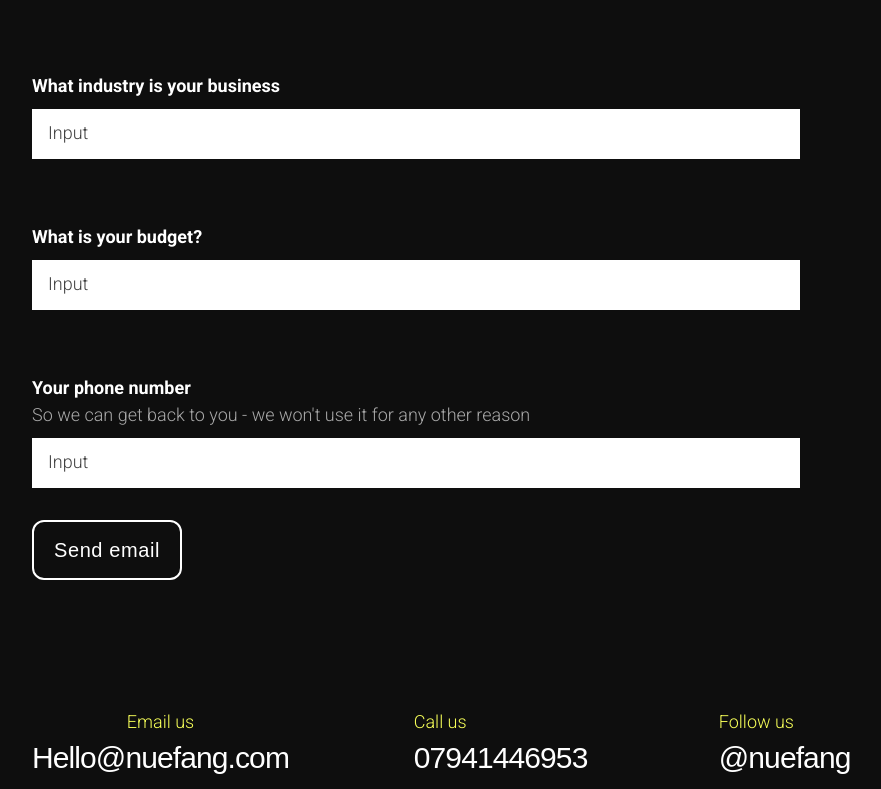
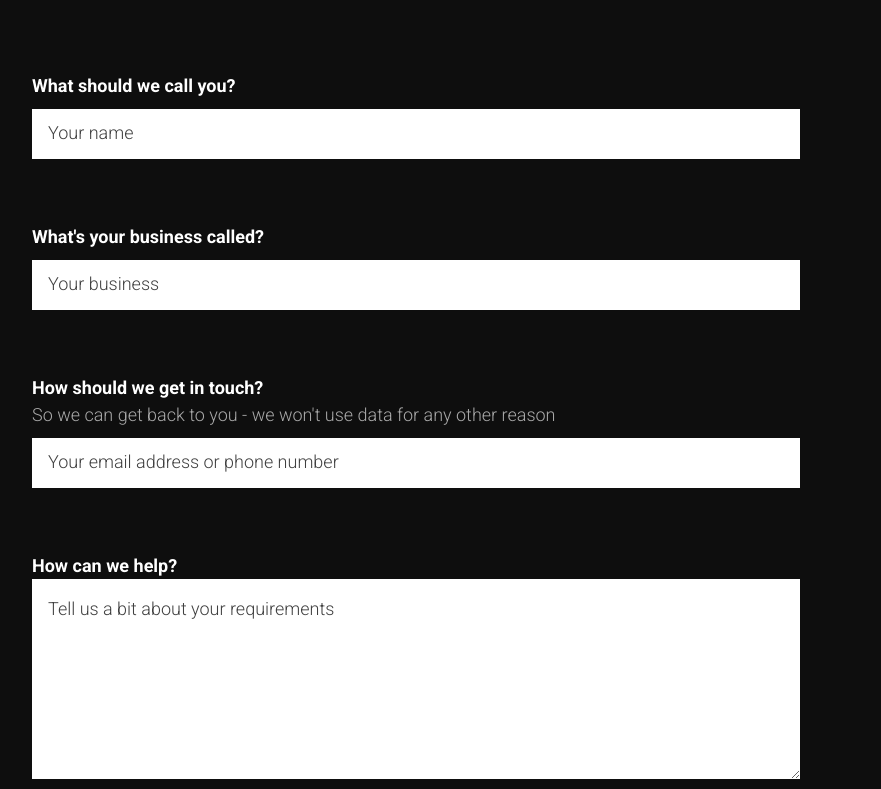
Before and after one commit to Nuefang/nuefang-v1, a Next.js app: page / in a window 1280 px wide. Shown: the part 5751-6540 px from the top of the page, without its empty margins (96-977 px from the left). Built offline with nearby package versions, Linux system fonts and the light colour scheme; a web font is replaced by a local one.

Commit message:
Form update

```diff
--- a/src/components/contactForm.tsx
+++ b/src/components/contactForm.tsx
@@ -8,9 +8,10 @@ const font = Roboto({ weight: "700", subsets: ['latin'] })
 const subFont = Roboto({ weight: "300", subsets: ['latin'] })
 
 export default function ContactForm() {
-    const [industry, setIndustry] = useState('');
-    const [budget, setBudget] = useState('');
-    const [phoneNumber, setPhoneNumber] = useState('');
+    const [userName, setUserName] = useState('');
+    const [requirements, setRequirements] = useState('');
+    const [business, setBusiness] = useState('');
+    const [contact, setContact] = useState('');
     const [sentEmail, setSentEmail] = useState(false);
 
     const handleSubmit = (e: React.FormEvent) => {
@@ -18,16 +19,18 @@ export default function ContactForm() {
             e.preventDefault();
 
             const formData: emailProps = {
-                industry,
-                budget,
-                phoneNumber,
+                userName,
+                requirements,
+                business,
+                contact,
             };
 
             SendEmail(formData);
             setSentEmail(true);
-            setIndustry('');
-            setBudget('');
-            setPhoneNumber('');
+            setRequirements('');
+            setBusiness('');
+            setUserName('');
+            setContact('');
         }
     };
 
@@ -35,32 +38,42 @@ export default function ContactForm() {
         <div className={"flex flex-col pt-[64px] pl-[16px] md:pl-[64px] lg:pl-[128px]"}>
             <form onSubmit={handleSubmit}>
                 <p className={`${font.className} w-[85vw] text-[18px] text-white pb-[10px]`}>
-                    What industry is your business
+                    What should we call you?
                 </p>
-                <input className={`w-[85vw] lg:w-[60vw] p-[16px] h-[50px] ${subFont.className} placeholder:text-[18px] placeholder:text-subText`} placeholder={"Input"}
-                       value={industry}
-                       onChange={(e) => setIndustry(e.target.value)}
+                <input className={`w-[85vw] lg:w-[60vw] p-[16px] h-[50px] ${subFont.className} placeholder:text-[18px] placeholder:text-subText`} placeholder={"Your name"}
+                       value={userName}
+                       onChange={(e) => setUserName(e.target.value)}
                        required
                 />
                 <p className={`${font.className} w-[85vw] text-[18px] text-white pt-[64px] pb-[10px]`}>
-                    What is your budget?
+                    {/* eslint-disable-next-line react/no-unescaped-entities */}
+                    What's your business called?
                 </p>
-                <input className={`w-[85vw] lg:w-[60vw] p-[16px] h-[50px] ${subFont.className} placeholder:text-[18px] placeholder:text-subText`} placeholder={"Input"}
-                       value={budget}
-                       onChange={(e) => setBudget(e.target.value)}
+                <input className={`w-[85vw] lg:w-[60vw] p-[16px] h-[50px] ${subFont.className} placeholder:text-[18px] placeholder:text-subText`} placeholder={"Your business"}
+                       value={business}
+                       onChange={(e) => setBusiness(e.target.value)}
                        required
                 />
                 <p className={`${font.className} w-[85vw] text-[18px] pt-[64px] text-white`}>
-                    Your phone number
+                    How should we get in touch?
                 </p>
                 <p className={`${subFont.className} w-[85vw] text-[18px] text-subTextInvert pb-[10px] text-opacity-80`}>
                     {/* eslint-disable-next-line react/no-unescaped-entities */}
-                    So we can get back to you - we won't use it for any other reason
+                    So we can get back to you - we won't use data for any other reason
                 </p>
-                <input className={`w-[85vw] lg:w-[60vw] p-[16px] h-[50px] ${subFont.className} placeholder:text-[18px] placeholder:text-subText`} placeholder={"Input"}
-                       value={phoneNumber}
-                       onChange={(e) => setPhoneNumber(e.target.value)}
+                <input className={`w-[85vw] lg:w-[60vw] p-[16px] h-[50px] ${subFont.className} placeholder:text-[18px] placeholder:text-subText`} placeholder={"Your email address or phone number"}
+                       value={contact}
+                       onChange={(e) => setContact(e.target.value)}
                        required
+                />
+                <p className={`${font.className} w-[85vw] text-[18px] pt-[64px] text-white`}>
+                    How can we help?
+                </p>
+                <textarea className={`w-[85vw] lg:w-[60vw] p-[16px] h-[200px] ${subFont.className} placeholder:text-[18px] placeholder:text-subText`} placeholder={"Tell us a bit about your requirements"}
+                       value={requirements}
+                       onChange={(e) => setRequirements(e.target.value)}
+                       required
+                       rows={6}
                 />
                 <button className={`${sentEmail ? "hover:bg-green-400" : "hover:bg-lightYellow"} hover:duration-300 hover:text-lightGrey hover:border-0 rounded-xl ctaWhite w-[85vw] mt-[64px] md:mt-[32px] sm:w-[150px] h-[60px]`}
                     type={sentEmail ? undefined : "submit"}
--- a/src/components/sendEmail.tsx
+++ b/src/components/sendEmail.tsx
@@ -1,17 +1,19 @@
 import emailjs from '@emailjs/browser';
 
 export interface emailProps {
-    industry: string;
-    budget: string;
-    phoneNumber: string;
+    userName: string;
+    requirements: string;
+    business: string;
+    contact: string;
 }
 
 export default function SendEmail(props: emailProps) {
 
     let templateParams = {
-        industry: 'Industry: ' + props.industry,
-        budget: 'Budget: ' + props.budget,
-        phoneNumber: 'Phone Number: ' + props.phoneNumber
+        userName: 'Name: ' + props.userName,
+        business: 'Business: ' + props.business,
+        contact: 'Contact: ' + props.contact,
+        requirements: 'Requirements: ' + props.requirements,
     };
 
     emailjs.send('service_mo5n7no', 'template_q67a8th', templateParams, 'jcIvuiN_P6vT6a6GE')
```
